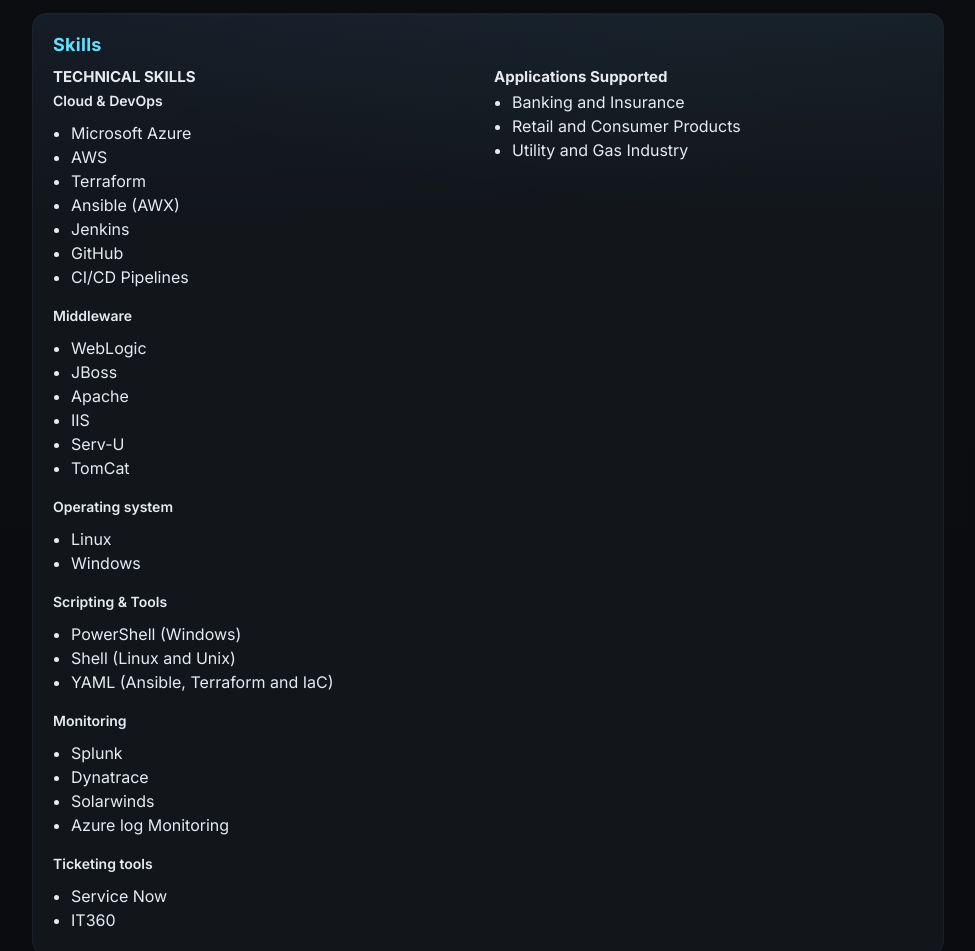
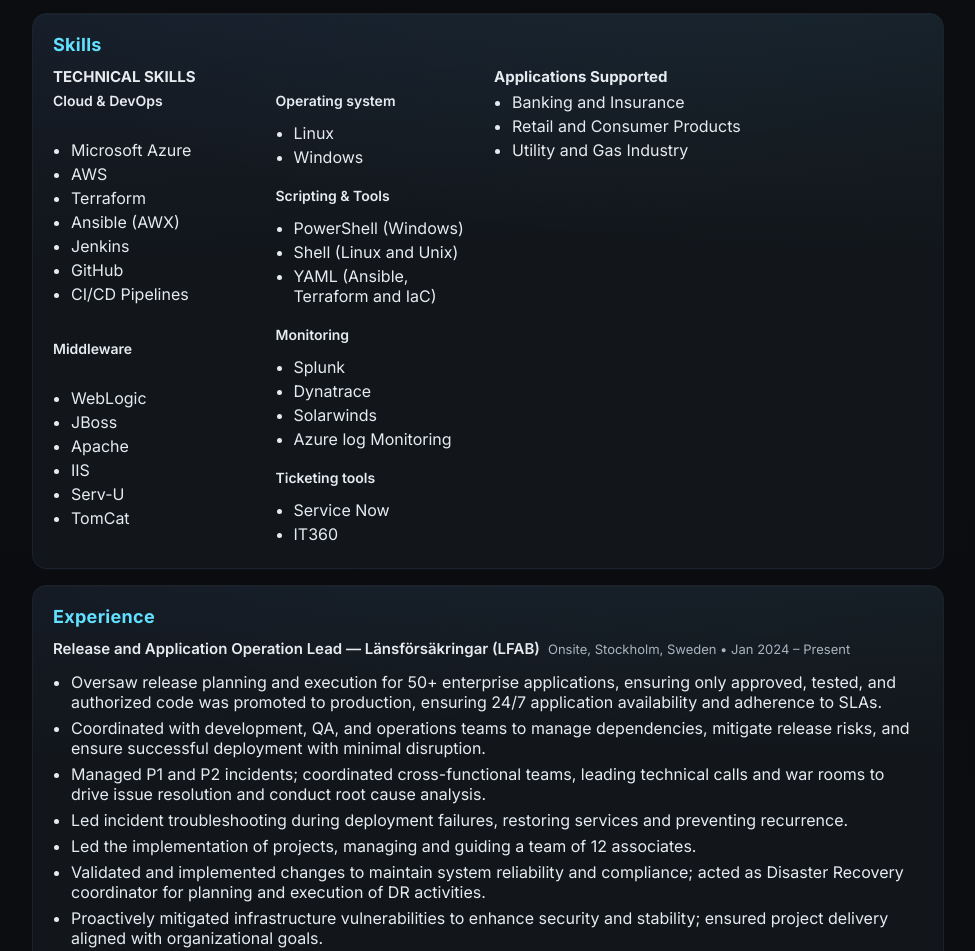
Before and after one commit to spv1193/resume-site, a plain HTML site: page index.html in a window 1280 px wide. Shown: the part 589-1540 px from the top of the page, without its empty margins (152-1127 px from the left). Drawn offline with Linux system fonts and the light colour scheme.

Commit message:
Restructure Technical Skills into two columns

```diff
--- a/index.html
+++ b/index.html
@@ -50,6 +50,7 @@
           <div>
             <h3>TECHNICAL SKILLS</h3>
             <div class="technical-skills">
+              <div class="tech-skills-col">
                 <div>
                   <h4>Cloud & DevOps</h4>
                   <ul class="list">
@@ -73,6 +74,8 @@
                     <li>TomCat</li>
                   </ul>
                 </div>
+              </div>
+              <div class="tech-skills-col">
                 <div>
                   <h4>Operating system</h4>
                   <ul class="list">
@@ -103,6 +106,7 @@
                     <li>Service Now</li>
                     <li>IT360</li>
                   </ul>
+                </div>
               </div>
             </div>
           </div>
--- a/styles.css
+++ b/styles.css
@@ -70,7 +70,9 @@
 @media (min-width: 720px) { .skills-grid { grid-template-columns: repeat(2, 1fr); } }
 
 .technical-skills { display: grid; gap: 16px; }
-.technical-skills > div { display: grid; gap: 4px; }
+@media (min-width: 720px) { .technical-skills { grid-template-columns: repeat(2, 1fr); } }
+.tech-skills-col { display: grid; gap: 16px; }
+.tech-skills-col > div { display: grid; gap: 4px; }
 .technical-skills h4 { margin-top: 0; }
 
 .list { margin: 0; padding-left: 18px; }
```
Lines whose indentation alone changed are shown as unchanged.
